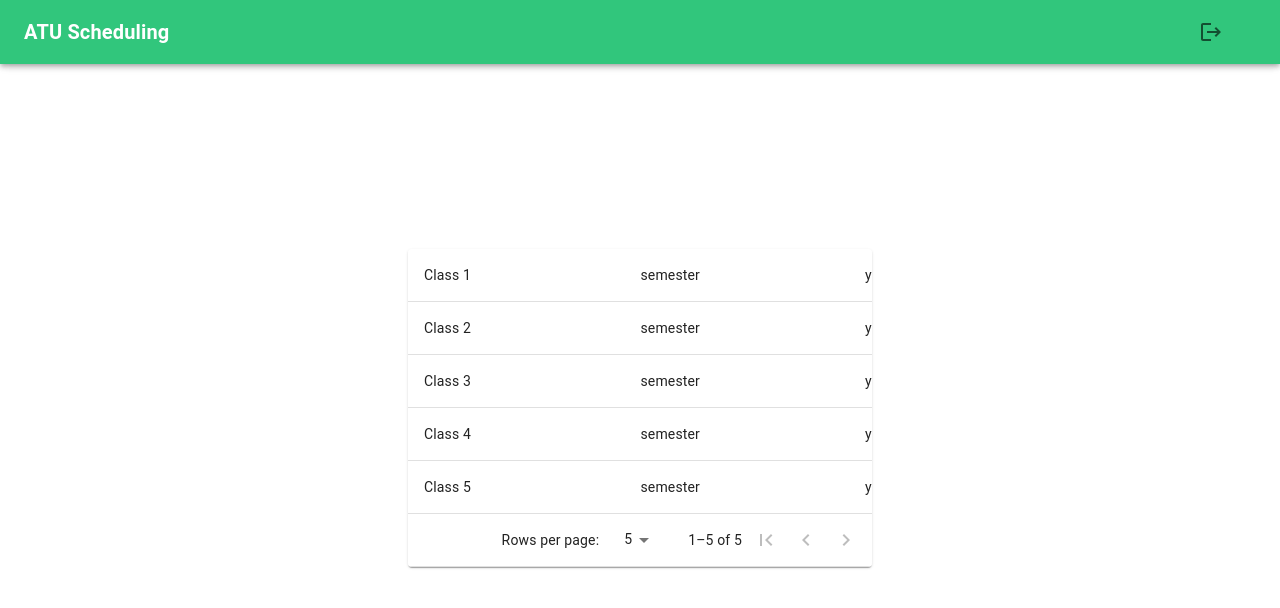
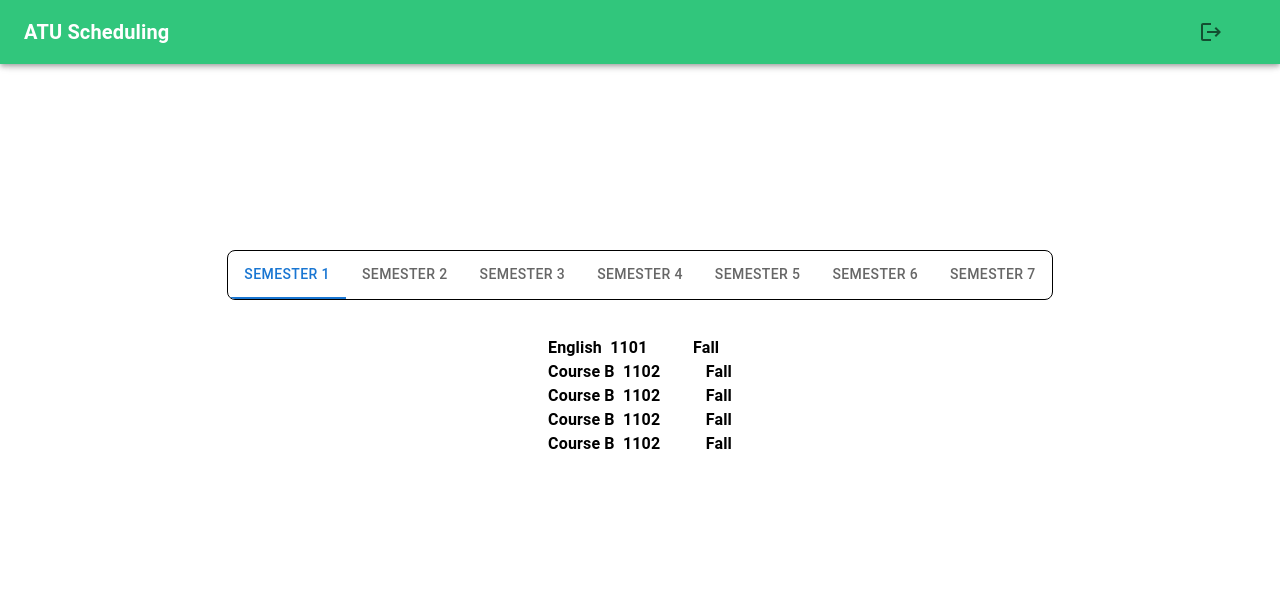
Before and after one commit to The-Four-Russketeers/FrontEndStuff, a React (Create React App) app: page /schedules in a window 1280 px wide. Shown: the top 608 px of the page. Built offline with nearby package versions, Linux system fonts and the light colour scheme.

Commit message:
Added Stuff
Added the initial navbar, the adviseetable in the advisor home page, and changed up how the classes will be displayed in the generated schedules page.

```diff
--- a/package.json
+++ b/package.json
@@ -9,6 +9,7 @@
     "@emotion/styled": "^11.11.0",
     "@mui/icons-material": "^5.14.13",
     "@mui/material": "^5.14.13",
+    "@mui/x-data-grid": "^6.18.2",
     "@testing-library/jest-dom": "^5.17.0",
     "@testing-library/react": "^13.4.0",
     "@testing-library/user-event": "^13.5.0",
--- a/src/App.js
+++ b/src/App.js
@@ -3,6 +3,7 @@ import { BrowserRouter as Router, Routes, Route } from 'react-router-dom'; //imp
 import LoginPage from './Pages/LoginPage';
 import Home from './Pages/Home';
 import Schedules from './Pages/Schedules';
+import AdminH from './Pages/AdminH';
 
 
 
@@ -15,6 +16,7 @@ function App() {
           <Route path='/login' element ={<LoginPage/>} />
           <Route path ='/home' element = {<Home/>} />
           <Route path = '/schedules' element = {<Schedules/>}/>
+          <Route path = '/adminHome' element = {<AdminH/>}/>
         </Routes>
       </Router>
     </div>
--- /dev/null
+++ b/src/Components/adviseeTable.js
@@ -0,0 +1,34 @@
+import React, { useState, useEffect } from 'react';
+import { DataGrid } from '@mui/x-data-grid';
+
+const columns = [
+  { field: 'id', headerName: 'ID', width: 70 },
+  { field: 'firstName', headerName: 'First name', width: 130 },
+  { field: 'lastName', headerName: 'Last name', width: 130 },
+  { field: 'email', headerName: 'Email', width: 200 },
+];
+
+// Static data for testing
+const staticAdvisees = [
+  { id: 1, firstName: 'John', lastName: 'Smith', email: 'jsmith@atu.edu' },
+];
+
+export default function AdvisedAdviseesTable() {
+  const [advisees, setAdvisees] = useState([]);
+
+  useEffect(() => {
+    // For testing, use static data instead of fetching from the backend
+    setAdvisees(staticAdvisees);
+  }, []); // Run this effect only once when the component mounts
+
+  return (
+    <div style={{ height: 400, width: '100%',marginTop: '250px' }}>
+      <DataGrid
+        rows={advisees}
+        columns={columns}
+        pageSize={5}
+        checkboxSelection
+      />
+    </div>
+  );
+}
--- a/src/Components/output.js
+++ b/src/Components/output.js
@@ -1,161 +1,82 @@
-import React from "react";
-import PropTypes from 'prop-types';
-import Box from '@mui/material/Box';
-import Table from '@mui/material/Table';
-import TableBody from '@mui/material/TableBody';
-import TableCell from '@mui/material/TableCell';
-import TableContainer from '@mui/material/TableContainer';
-import TableFooter from '@mui/material/TableFooter';
-import TablePagination from '@mui/material/TablePagination';
-import TableRow from '@mui/material/TableRow';
-import Paper from '@mui/material/Paper';
-import IconButton from '@mui/material/IconButton';
-import FirstPageIcon from '@mui/icons-material/FirstPage';
-import KeyboardArrowLeft from '@mui/icons-material/KeyboardArrowLeft';
-import KeyboardArrowRight from '@mui/icons-material/KeyboardArrowRight';
-import LastPageIcon from '@mui/icons-material/LastPage';
-import useTheme from '@mui/system/useTheme';
+import React, { useState } from 'react';
+import { Tabs, Tab, Typography } from '@mui/material';
 
-function TablePaginationActions(props) {
-  const theme = useTheme();
-  const { count, page, rowsPerPage, onPageChange } = props;
+export default function DegreePlan(){
+  // Static data for demonstration
+  const staticData = {
+    semesters: [
+      {
+        classes: [
+          { id: 1, name: 'English', num: '1101', semester: 'Fall',  },
+          { id: 2, name: 'Course B', num: '1102', semester: 'Fall', },
+          { id: 2, name: 'Course B', num: '1102', semester: 'Fall', },
+          { id: 2, name: 'Course B', num: '1102', semester: 'Fall', },
+          { id: 2, name: 'Course B', num: '1102', semester: 'Fall', },
+        ],
+      },
+      {
+        classes: [
+          { id: 3, name: 'Course C' },
+          { id: 4, name: 'Course D' },
+        ],
+      },
+      {
+        classes: [
+          { id: 5, name: 'Course C' },
+          { id: 6, name: 'Course D' },
+        ],
+      },
+      {
+        classes: [
+          { id: 7, name: 'Course C' },
+          { id: 8, name: 'Course D' },
+        ],
+      },
+      {
+        classes: [
+          { id: 9, name: 'Course C' },
+          { id: 10, name: 'Course D' },
+        ],
+      },
+      {
+        classes: [
+          { id: 11, name: 'Course C' },
+          { id: 12, name: 'Course D' },
+        ],
+      },
+      {
+        classes: [
+          { id: 13, name: 'Course C' },
+          { id: 14, name: 'Course D' },
+        ],
+      },
 
-  const handleFirstPageButtonClick = (event) => {
-    onPageChange(event, 0);
+    ],
   };
 
-  const handleBackButtonClick = (event) => {
-    onPageChange(event, page - 1);
-  };
-
-  const handleNextButtonClick = (event) => {
-    onPageChange(event, page + 1);
-  };
-
-  const handleLastPageButtonClick = (event) => {
-    onPageChange(event, Math.max(0, Math.ceil(count / rowsPerPage) - 1));
-  };
+  const [value, setValue] = useState(0); // Initialize the value state with 0
 
   return (
-    <Box sx={{ flexShrink: 0, ml: 0.5 }}>
-      <IconButton
-        onClick={handleFirstPageButtonClick}
-        disabled={page === 0}
-        aria-label="first page"
-      >
-        {theme.direction === 'rtl' ? <LastPageIcon /> : <FirstPageIcon />}
-      </IconButton>
-      <IconButton
-        onClick={handleBackButtonClick}
-        disabled={page === 0}
-        aria-label="previous page"
-      >
-        {theme.direction === 'rtl' ? <KeyboardArrowRight /> : <KeyboardArrowLeft />}
-      </IconButton>
-      <IconButton
-        onClick={handleNextButtonClick}
-        disabled={page >= Math.ceil(count / rowsPerPage) - 1}
-        aria-label="next page"
-      >
-        {theme.direction === 'rtl' ? <KeyboardArrowLeft /> : <KeyboardArrowRight />}
-      </IconButton>
-      <IconButton
-        onClick={handleLastPageButtonClick}
-        disabled={page >= Math.ceil(count / rowsPerPage) - 1}
-        aria-label="last page"
-      >
-        {theme.direction === 'rtl' ? <FirstPageIcon /> : <LastPageIcon />}
-      </IconButton>
-    </Box>
-  );
-}
+    <div style={{ marginTop: '250px', display: 'flex', flexDirection: 'column', alignItems: 'center' }}>
+      <Tabs value={value} onChange={(event, newValue) => setValue(newValue)} sx={{border: '1px solid', borderRadius: '8px', }}>
+        {staticData.semesters.map((semester, index) => (
+          <Tab key={index} label={`Semester ${index + 1}`} />
+        ))}
+      </Tabs>
+      <br/> <br/>
+      {staticData.semesters.map((semester, index) => (
+        <div key={index} hidden={value !== index}>
+          {/* Display classes for this semester */}
+          {semester.classes.map((course) => (
 
-TablePaginationActions.propTypes = {
-  count: PropTypes.number.isRequired,
-  onPageChange: PropTypes.func.isRequired,
-  page: PropTypes.number.isRequired,
-  rowsPerPage: PropTypes.number.isRequired,
-};
+            <Typography key={course.id} style={{ fontWeight: 'bold', whiteSpace: 'pre-wrap'}} >
 
-function createData(name, calories, fat) {
-  return { name, calories, fat };
-}
+              {course.name}  {course.num}           {course.semester}
+            </Typography>
 
-const rows = [
-  createData('Class 1', "semester", 'year' ),
-  createData('Class 2', "semester", 'year' ),
-  createData('Class 3', "semester", 'year' ),
-  createData('Class 4', "semester", 'year' ),
-  createData('Class 5', "semester", 'year' ),
-
-].sort((a, b) => (a.calories < b.calories ? -1 : 1));
-
-export default function CustomPaginationActionsTable() {
-  const [page, setPage] = React.useState(0);
-  const [rowsPerPage, setRowsPerPage] = React.useState(5);
-
-  // Avoid a layout jump when reaching the last page with empty rows.
-  const emptyRows =
-    page > 0 ? Math.max(0, (1 + page) * rowsPerPage - rows.length) : 0;
-
-  const handleChangePage = (event, newPage) => {
-    setPage(newPage);
-  };
-
-  const handleChangeRowsPerPage = (event) => {
-    setRowsPerPage(parseInt(event.target.value, 10));
-    setPage(0);
-  };
-
-  return (
-    <div style={{ display: 'flex', justifyContent: 'center', alignItems: 'center', height: '100vh', margin: '0 400px' }}>
-    <TableContainer component={Paper}>
-      <Table sx={{ minWidth: 500 }} aria-label="custom pagination table">
-        <TableBody>
-          {(rowsPerPage > 0
-            ? rows.slice(page * rowsPerPage, page * rowsPerPage + rowsPerPage)
-            : rows
-          ).map((row) => (
-            <TableRow key={row.name}>
-              <TableCell component="th" scope="row">
-                {row.name}
-              </TableCell>
-              <TableCell style={{ width: 160 }} align="right">
-                {row.calories}
-              </TableCell>
-              <TableCell style={{ width: 160 }} align="right">
-                {row.fat}
-              </TableCell>
-            </TableRow>
           ))}
-          {emptyRows > 0 && (
-            <TableRow style={{ height: 53 * emptyRows }}>
-              <TableCell colSpan={6} />
-            </TableRow>
-          )}
-        </TableBody>
-        <TableFooter>
-          <TableRow>
-            <TablePagination
-              rowsPerPageOptions={[5, 10, 25, { label: 'All', value: -1 }]}
-              colSpan={3}
-              count={rows.length}
-              rowsPerPage={rowsPerPage}
-              page={page}
-              SelectProps={{
-                inputProps: {
-                  'aria-label': 'rows per page',
-                },
-                native: true,
-              }}
-              onPageChange={handleChangePage}
-              onRowsPerPageChange={handleChangeRowsPerPage}
-              ActionsComponent={TablePaginationActions}
-            />
-          </TableRow>
-        </TableFooter>
-      </Table>
-    </TableContainer>
+        </div>
+      ))}
     </div>
   );
-}
+};
--- /dev/null
+++ b/src/Pages/AdminH.js
@@ -0,0 +1,12 @@
+import React from 'react';
+import Navbar from '../Components/navbar';
+import AdvisedAdviseesTable from '../Components/adviseeTable';
+
+export default function AdminH() {
+  return (
+    <div>
+        <Navbar/>
+        <AdvisedAdviseesTable/>
+    </div>
+  )
+}
--- a/src/Pages/Schedules.js
+++ b/src/Pages/Schedules.js
@@ -1,12 +1,12 @@
 import react from "react";
-import TablePaginationActions from "../Components/output";
+import DegreePlan from "../Components/output";
 import Navbar from '../Components/navbar';
 
 export default function Schedules(){
     return(
         <div>
             <Navbar/>
-            <TablePaginationActions/>
+            <DegreePlan/>
         </div>
 
 
```
Also changed, not shown: 1 other file (tests, documents, lock files or other folders).
